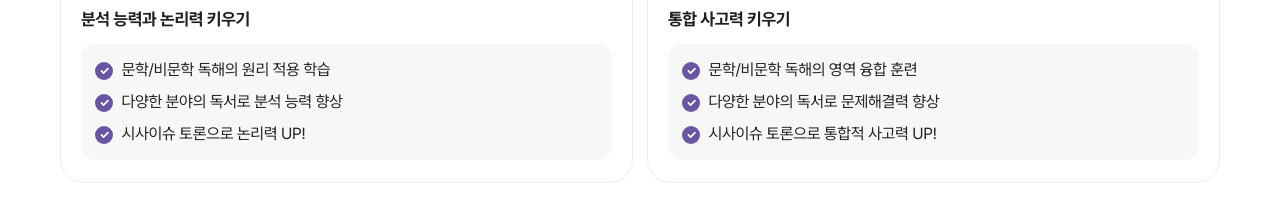
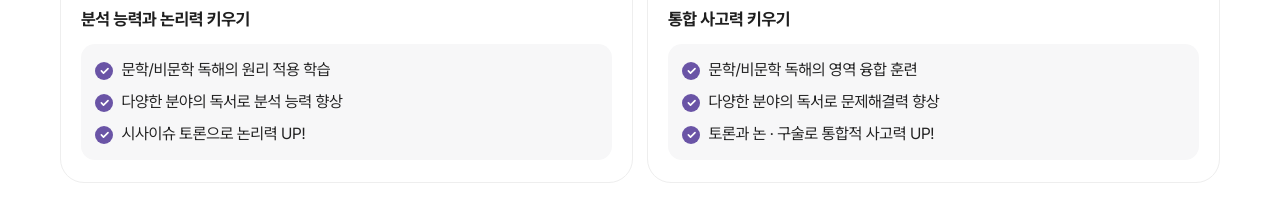
Before and after one commit to ahnjy0/hanuribook, a Next.js app: page /detail-socrates in a window 1280 px wide. Shown: the part 1560-1772 px from the top of the page. Built offline with nearby package versions, Linux system fonts and the light colour scheme.

Commit message:
중등 소크라테스 과정 안내: 소크라테스 3 항목 문구 수정(토론과 논 · 구술로 통합적 사고력 UP!)

```diff
--- a/src/views/Socrates/sections/CoursesSection.tsx
+++ b/src/views/Socrates/sections/CoursesSection.tsx
@@ -42,7 +42,7 @@ const COURSES: Course[] = [
     sub: "독해 융합",
     grade: "중등 3학년",
     goal: "통합 사고력 키우기",
-    points: ["문학/비문학 독해의 영역 융합 훈련", "다양한 분야의 독서로 문제해결력 향상", "시사이슈 토론으로 통합적 사고력 UP!"],
+    points: ["문학/비문학 독해의 영역 융합 훈련", "다양한 분야의 독서로 문제해결력 향상", "토론과 논 · 구술로 통합적 사고력 UP!"],
   },
 ];
 
```
